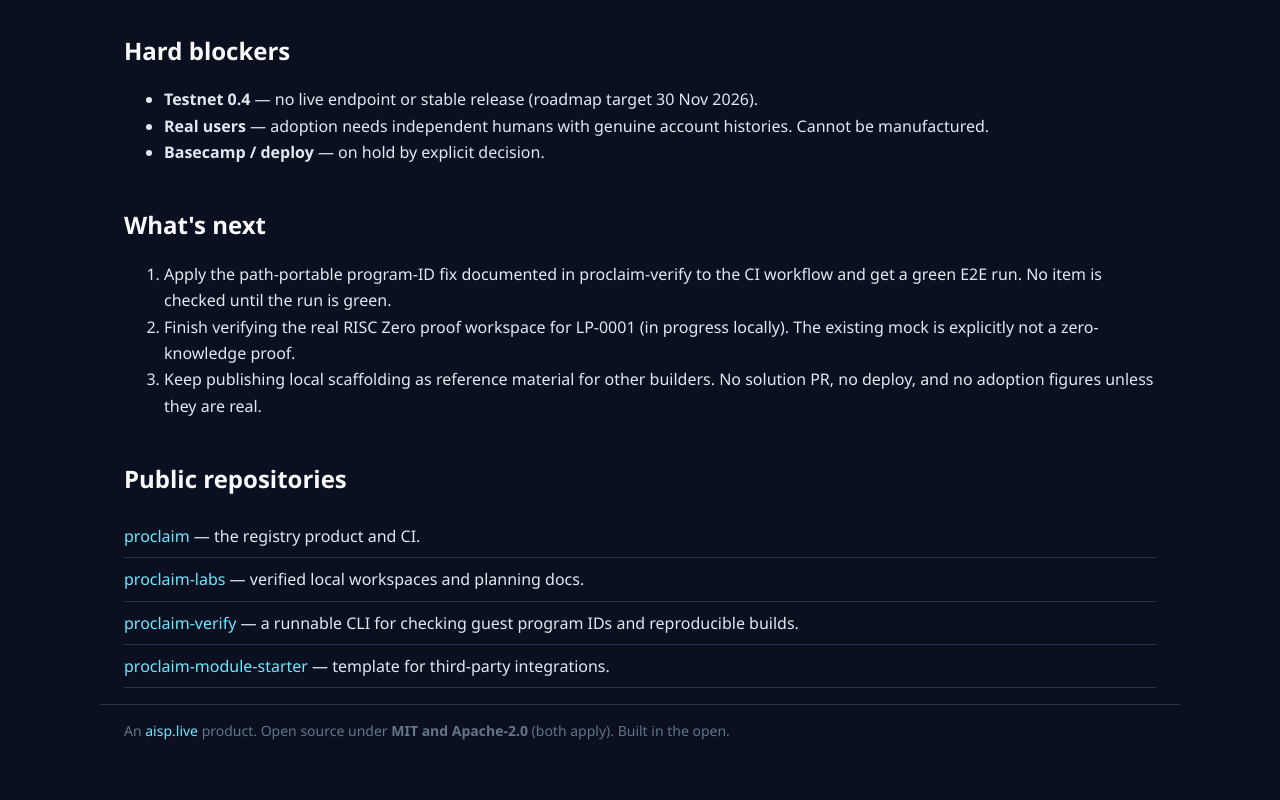
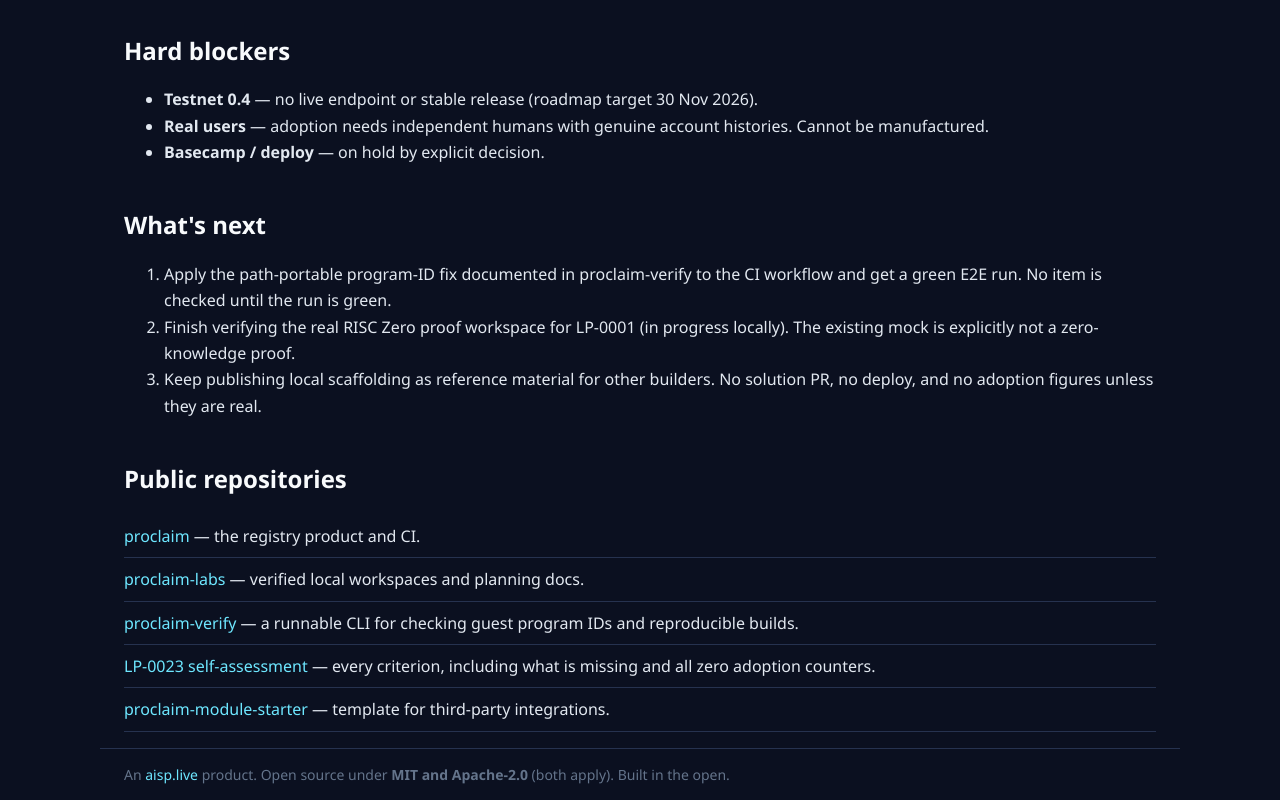
Before and after one commit to goldennftplatform-svg/proclaim-site, a plain HTML site: page build.html in a window 1280 px wide. Shown: the part 2087-2887 px from the top of the page. Before the commit the page ends 2843 px from the top, so only its background shows below. Drawn offline with Linux system fonts and the light colour scheme.

Commit message:
Site: link honest LP-0023 self-assessment

```diff
--- a/build.html
+++ b/build.html
@@ -93,6 +93,7 @@
     <li><a href="https://github.com/goldennftplatform-svg/proclaim" target="_blank" rel="noopener">proclaim</a> — the registry product and CI.</li>
     <li><a href="https://github.com/goldennftplatform-svg/proclaim-labs" target="_blank" rel="noopener">proclaim-labs</a> — verified local workspaces and planning docs.</li>
     <li><a href="https://github.com/goldennftplatform-svg/proclaim-verify" target="_blank" rel="noopener">proclaim-verify</a> — a runnable CLI for checking guest program IDs and reproducible builds.</li>
+    <li><a href="https://github.com/goldennftplatform-svg/proclaim-labs/blob/main/docs/LP-0023-SELF-ASSESSMENT.md" target="_blank" rel="noopener">LP-0023 self-assessment</a> — every criterion, including what is missing and all zero adoption counters.</li>
     <li><a href="https://github.com/goldennftplatform-svg/proclaim-module-starter" target="_blank" rel="noopener">proclaim-module-starter</a> — template for third-party integrations.</li>
   </ul>
 </main>
```
